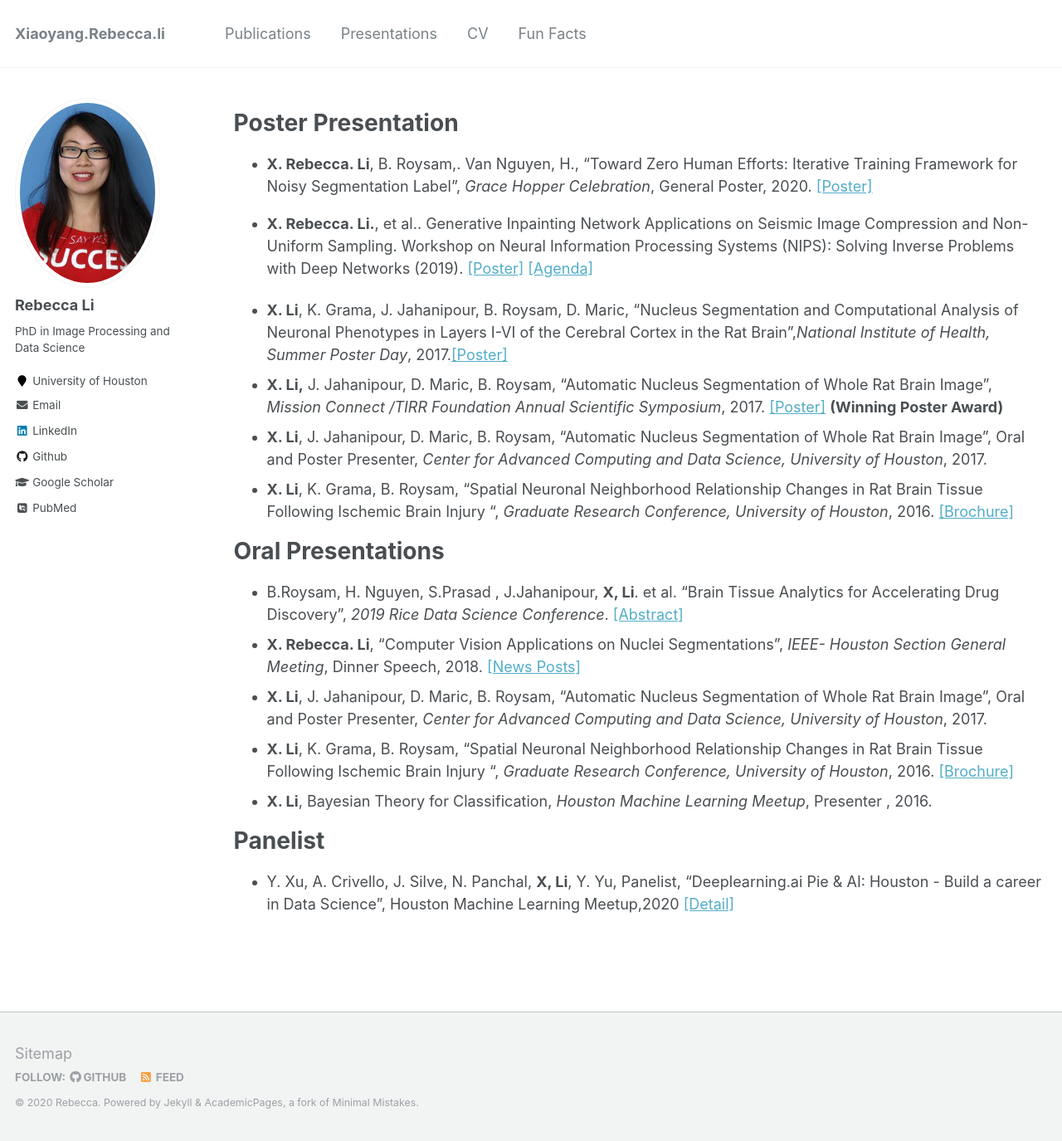
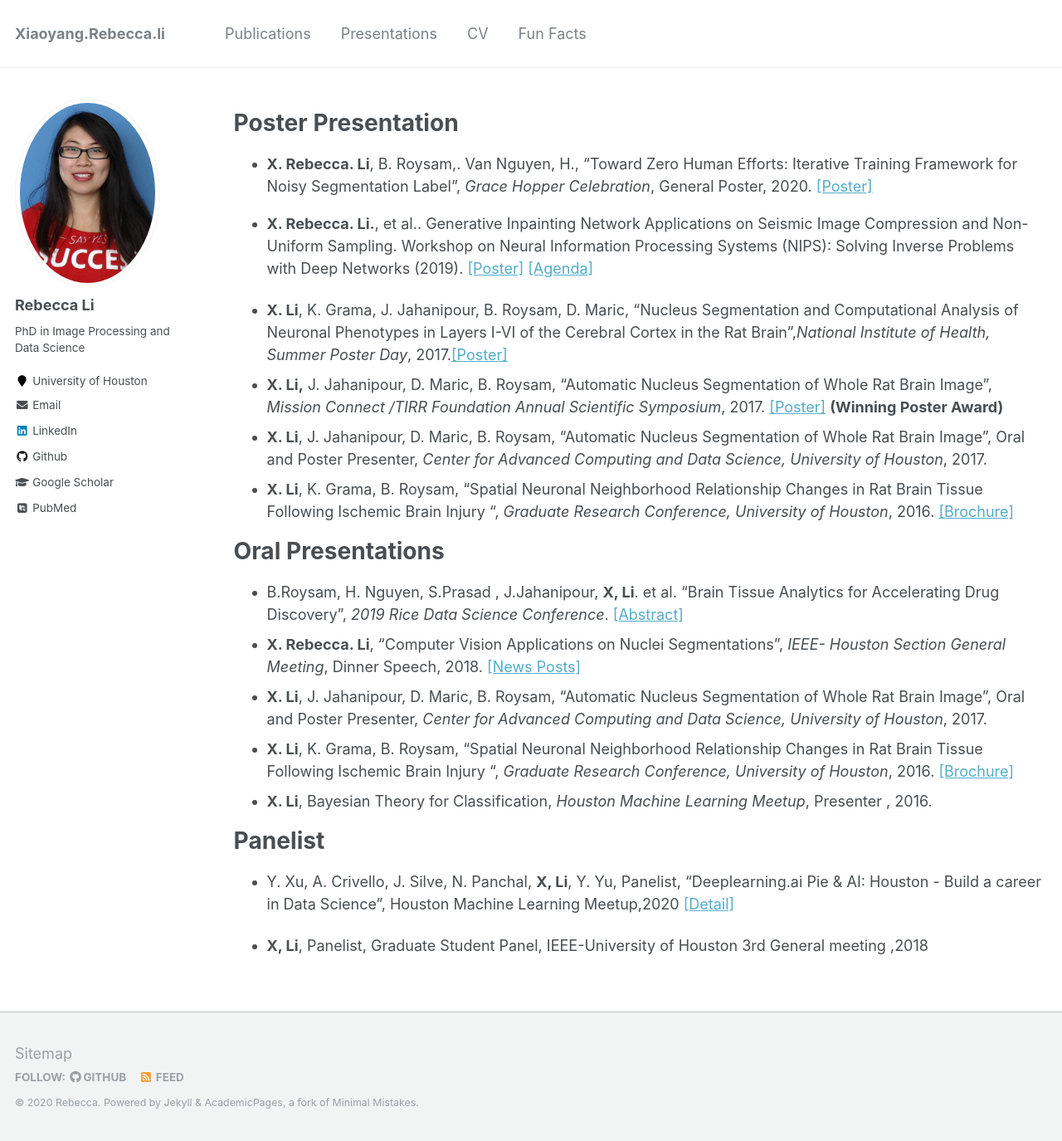
Before and after one commit to Xiaoyang-Rebecca/xiaoyang-rebecca.github.io, a Jekyll site: the page built from _pages/Presentations.md, in a window 1280 px wide and 1375 px high. Shown: the whole window at 83% size. Built offline with Jekyll 4.4.1, drawn with Linux system fonts in a browser that asks for light colours; some web fonts are replaced.

Commit message:
Update Presentations.md

```diff
--- a/_pages/Presentations.md
+++ b/_pages/Presentations.md
@@ -27,3 +27,5 @@ author_profile: true
 # Panelist
 
 - Y. Xu, A. Crivello, J. Silve, N. Panchal, **X, Li**, Y. Yu, Panelist, "Deeplearning.ai Pie & AI: Houston - Build a career in Data Science", Houston Machine Learning Meetup,2020 [[Detail]](https://www.meetup.com/Houston-Machine-Learning/events/267287657/)
+
+- **X, Li**, Panelist, Graduate Student Panel, IEEE-University of Houston 3rd General meeting ,2018
```
